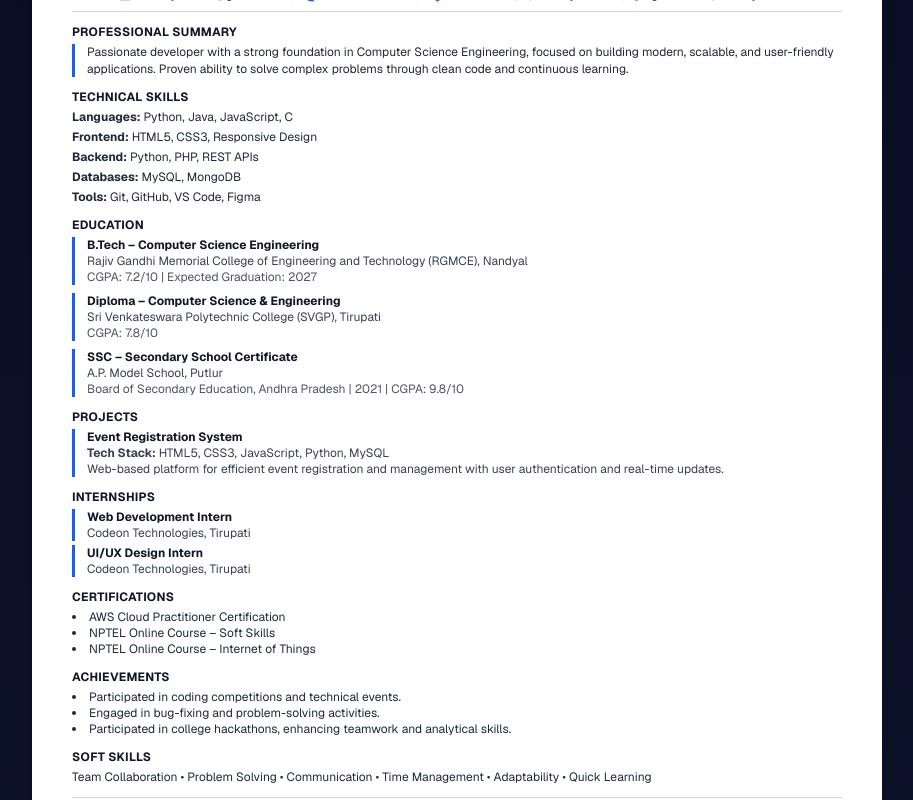
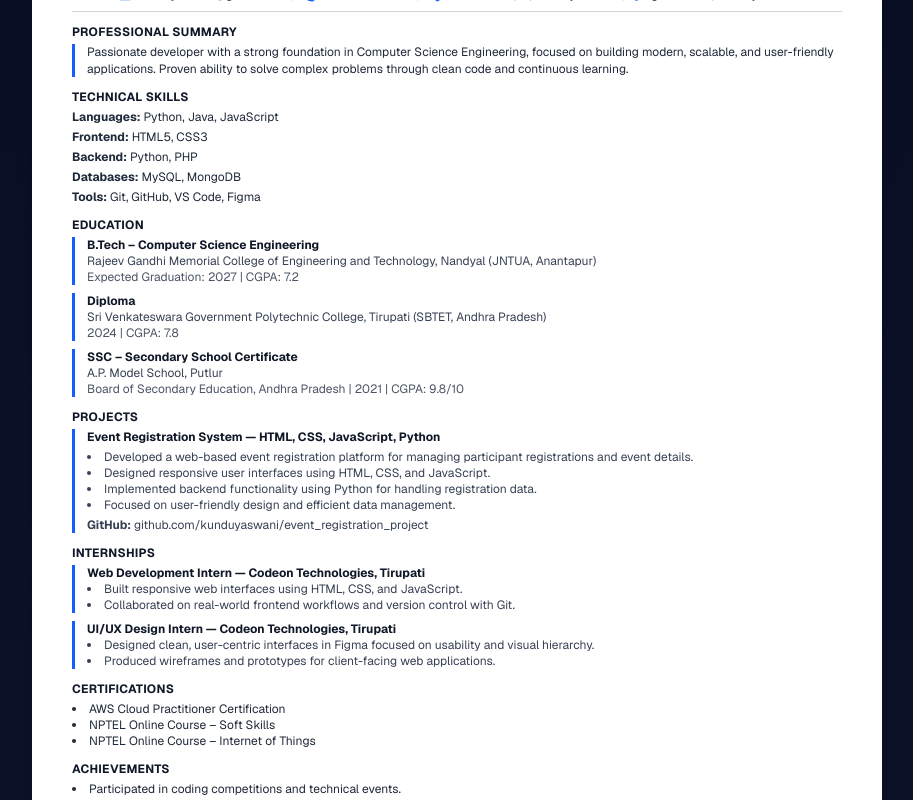
Before and after one commit to kunduyaswani/v0-yaswani-kundu-portfolio, a Next.js app: page / in a window 1280 px wide. Shown: the part 4600-5400 px from the top of the page, without its empty margins (183-1096 px from the left). Built offline with nearby package versions, Linux system fonts and the light colour scheme.

Commit message:
feat: update resume content and technical skills

```diff
--- a/components/resume.tsx
+++ b/components/resume.tsx
@@ -25,109 +25,73 @@ const Resume = () => {
   };
 
   const downloadResume = () => {
-    const resumeText = `YASWANI KUNDU
+    const resumeText = `KUNDU YASWANI
 Aspiring Python Developer | Full Stack Developer
-
-CONTACT INFORMATION
 Email: kunduyaswani@gmail.com | Phone: +91 8919345126
 LinkedIn: linkedin.com/in/kunduyaswani | GitHub: github.com/kunduyaswani
-Location: Tirupati, Andhra Pradesh, India
-
-________________________________________________________________________________
 
 PROFESSIONAL SUMMARY
-
-Passionate developer with a strong foundation in Computer Science Engineering, focused on building
-modern, scalable, and user-friendly applications. Proven ability to solve complex problems through
-clean code and continuous learning. Currently pursuing B.Tech in Computer Science Engineering with
-active project development to achieve industry-ready expertise.
-
-________________________________________________________________________________
+Motivated and detail-oriented B.Tech Computer Science Engineering student with strong fundamentals in Python,
+Java, Web Development, and Database Management. Experienced in building web applications and developing
+software projects. Completed internships in Web Development and UI/UX Design. Passionate about
+problem-solving, software development, and continuous learning. Seeking an entry-level Python Developer or Full
+Stack Developer role to contribute technical skills and grow professionally.
 
 TECHNICAL SKILLS
-
-Programming Languages:        Python, Java, JavaScript, C
-Frontend Development:         HTML5, CSS3, Responsive Design, UI/UX Design
-Backend Development:          Python, PHP, REST APIs
-Databases:                    MySQL, MongoDB
-Tools & Platforms:            Git, GitHub, VS Code, Figma
-Key Competencies:             Object-Oriented Programming (OOP), Problem Solving,
-                             Data Structures, Web Development, Database Design
-
-________________________________________________________________________________
+Programming Languages: Python, Java, JavaScript
+Frontend Technologies: HTML5, CSS3
+Backend Technologies: Python, PHP
+Databases: MySQL, MongoDB
+Tools & Platforms: Git, GitHub, VS Code, Figma
+Concepts: Object-Oriented Programming (OOP), Responsive Web Design, Problem Solving
 
 EDUCATION
+B.Tech – Computer Science Engineering
+Rajeev Gandhi Memorial College of Engineering and Technology, Nandyal (JNTUA, Anantapur)
+Expected Graduation: 2027 | CGPA: 7.2
 
-B.Tech – Computer Science Engineering
-Rajiv Gandhi Memorial College of Engineering and Technology (RGMCE), Nandyal
-CGPA: 7.2/10 | Expected Graduation: 2027
+Diploma
+Sri Venkateswara Government Polytechnic College, Tirupati (SBTET, Andhra Pradesh)
+2024 | CGPA: 7.8
 
-Diploma – Computer Science & Engineering
-Sri Venkateswara Polytechnic College (SVGP), Tirupati
-CGPA: 7.8/10
-
-SSC – Secondary School Certificate
-A.P. Model School, Putlur
-2021 | CGPA: 9.8/10
-
-________________________________________________________________________________
+SSC
+A.P. Model School, Putlur (Board of Secondary Education, Andhra Pradesh)
+2021 | CGPA: 9.8
 
 PROJECTS
+Event Registration System — HTML, CSS, JavaScript, Python
+• Developed a web-based event registration platform for managing participant registrations and event details.
+• Designed responsive user interfaces using HTML, CSS, and JavaScript.
+• Implemented backend functionality using Python for handling registration data.
+• Focused on user-friendly design and efficient data management.
+GitHub: github.com/kunduyaswani/event_registration_project
 
-Event Registration System
-Technologies: HTML5, CSS3, JavaScript, Python, MySQL
-• Developed web-based platform for efficient event registration and management
-• Implemented user authentication and real-time event updates
-• Designed professional UI/UX with responsive layout
-• GitHub: github.com/kunduyaswani/event-registration-system
+INTERNSHIPS
+Web Development Intern — Codeon Technologies, Tirupati
+• Built responsive web interfaces using HTML, CSS, and JavaScript.
+• Collaborated on real-world frontend workflows and version control with Git.
 
-________________________________________________________________________________
-
-INTERNSHIPS & EXPERIENCE
-
-Web Development Intern
-Codeon Technologies, Tirupati
-• Developed responsive web applications using HTML5, CSS3, and JavaScript
-• Collaborated with design team to implement UI mockups
-• Fixed bugs and improved code quality
-
-UI/UX Design Intern
-Codeon Technologies, Tirupati
-• Designed user interfaces for web and mobile applications
-• Created wireframes and prototypes using design tools
-• Conducted user research and incorporated feedback
-
-________________________________________________________________________________
+UI/UX Design Intern — Codeon Technologies, Tirupati
+• Designed clean, user-centric interfaces in Figma focused on usability and visual hierarchy.
+• Produced wireframes and prototypes for client-facing web applications.
 
 CERTIFICATIONS
-
 • AWS Cloud Practitioner Certification
-• NPTEL Online Course – Soft Skills
-• NPTEL Online Course – Internet of Things
-
-________________________________________________________________________________
+• NPTEL – Soft Skills
+• NPTEL – Internet of Things
 
 ACHIEVEMENTS
-
 • Participated in coding competitions and technical events.
 • Engaged in bug-fixing and problem-solving activities.
 • Participated in college hackathons, enhancing teamwork and analytical skills.
 
-________________________________________________________________________________
-
 SOFT SKILLS
-
-Team Collaboration | Problem Solving | Communication | Time Management |
-Adaptability | Quick Learning | Leadership | Attention to Detail
-
-________________________________________________________________________________
+Problem Solving • Team Collaboration • Communication • Time Management • Adaptability • Fast Learner
 
 CAREER OBJECTIVE
-
-Seeking opportunities as a Python Developer or Full Stack Developer where I can
-contribute, learn, and grow while building impactful software solutions and
-gaining real-world industry experience. Committed to delivering high-quality
-code and becoming an industry-ready professional.
+Seeking an entry-level Python Developer or Full Stack Developer position where I can apply my technical
+knowledge, contribute to software development projects, and continuously enhance my professional skills while
+delivering value to the organization.
 `;
 
     const element = document.createElement('a');
@@ -224,9 +188,9 @@ code and becoming an industry-ready professional.
               <div className="space-y-1">
                 <h3 className="text-xs font-bold text-gray-900 uppercase tracking-wide">Technical Skills</h3>
                 <div className="space-y-1 text-xs text-gray-800">
-                  <div><span className="font-bold">Languages:</span> Python, Java, JavaScript, C</div>
-                  <div><span className="font-bold">Frontend:</span> HTML5, CSS3, Responsive Design</div>
-                  <div><span className="font-bold">Backend:</span> Python, PHP, REST APIs</div>
+                  <div><span className="font-bold">Languages:</span> Python, Java, JavaScript</div>
+                  <div><span className="font-bold">Frontend:</span> HTML5, CSS3</div>
+                  <div><span className="font-bold">Backend:</span> Python, PHP</div>
                   <div><span className="font-bold">Databases:</span> MySQL, MongoDB</div>
                   <div><span className="font-bold">Tools:</span> Git, GitHub, VS Code, Figma</div>
                 </div>
@@ -238,13 +202,13 @@ code and becoming an industry-ready professional.
                 <div className="space-y-2 text-xs">
                   <div className="border-l-3 border-blue-600 pl-3">
                     <p className="font-bold text-gray-900">B.Tech – Computer Science Engineering</p>
-                    <p className="text-gray-700">Rajiv Gandhi Memorial College of Engineering and Technology (RGMCE), Nandyal</p>
-                    <p className="text-gray-600">CGPA: 7.2/10 | Expected Graduation: 2027</p>
+                    <p className="text-gray-700">Rajeev Gandhi Memorial College of Engineering and Technology, Nandyal (JNTUA, Anantapur)</p>
+                    <p className="text-gray-600">Expected Graduation: 2027 | CGPA: 7.2</p>
                   </div>
                   <div className="border-l-3 border-blue-600 pl-3">
-                    <p className="font-bold text-gray-900">Diploma – Computer Science & Engineering</p>
-                    <p className="text-gray-700">Sri Venkateswara Polytechnic College (SVGP), Tirupati</p>
-                    <p className="text-gray-600">CGPA: 7.8/10</p>
+                    <p className="font-bold text-gray-900">Diploma</p>
+                    <p className="text-gray-700">Sri Venkateswara Government Polytechnic College, Tirupati (SBTET, Andhra Pradesh)</p>
+                    <p className="text-gray-600">2024 | CGPA: 7.8</p>
                   </div>
                   <div className="border-l-3 border-blue-600 pl-3">
                     <p className="font-bold text-gray-900">SSC – Secondary School Certificate</p>
@@ -257,24 +221,35 @@ code and becoming an industry-ready professional.
               {/* Projects */}
               <div className="space-y-1">
                 <h3 className="text-xs font-bold text-gray-900 uppercase tracking-wide">Projects</h3>
-                <div className="border-l-3 border-blue-600 pl-3 text-xs">
-                  <p className="font-bold text-gray-900">Event Registration System</p>
-                  <p className="text-gray-700"><span className="font-bold">Tech Stack:</span> HTML5, CSS3, JavaScript, Python, MySQL</p>
-                  <p className="text-gray-700">Web-based platform for efficient event registration and management with user authentication and real-time updates.</p>
+                <div className="border-l-3 border-blue-600 pl-3 text-xs space-y-1">
+                  <p className="font-bold text-gray-900">Event Registration System — HTML, CSS, JavaScript, Python</p>
+                  <ul className="text-gray-700 list-disc list-inside space-y-0">
+                    <li>Developed a web-based event registration platform for managing participant registrations and event details.</li>
+                    <li>Designed responsive user interfaces using HTML, CSS, and JavaScript.</li>
+                    <li>Implemented backend functionality using Python for handling registration data.</li>
+                    <li>Focused on user-friendly design and efficient data management.</li>
+                  </ul>
+                  <p className="text-gray-700"><span className="font-bold">GitHub:</span> github.com/kunduyaswani/event_registration_project</p>
                 </div>
               </div>
 
               {/* Internships */}
               <div className="space-y-1">
                 <h3 className="text-xs font-bold text-gray-900 uppercase tracking-wide">Internships</h3>
-                <div className="space-y-1 text-xs">
+                <div className="space-y-2 text-xs">
                   <div className="border-l-3 border-blue-600 pl-3">
-                    <p className="font-bold text-gray-900">Web Development Intern</p>
-                    <p className="text-gray-700">Codeon Technologies, Tirupati</p>
+                    <p className="font-bold text-gray-900">Web Development Intern — Codeon Technologies, Tirupati</p>
+                    <ul className="text-gray-700 list-disc list-inside space-y-0">
+                      <li>Built responsive web interfaces using HTML, CSS, and JavaScript.</li>
+                      <li>Collaborated on real-world frontend workflows and version control with Git.</li>
+                    </ul>
                   </div>
                   <div className="border-l-3 border-blue-600 pl-3">
-                    <p className="font-bold text-gray-900">UI/UX Design Intern</p>
-                    <p className="text-gray-700">Codeon Technologies, Tirupati</p>
+                    <p className="font-bold text-gray-900">UI/UX Design Intern — Codeon Technologies, Tirupati</p>
+                    <ul className="text-gray-700 list-disc list-inside space-y-0">
+                      <li>Designed clean, user-centric interfaces in Figma focused on usability and visual hierarchy.</li>
+                      <li>Produced wireframes and prototypes for client-facing web applications.</li>
+                    </ul>
                   </div>
                 </div>
               </div>
@@ -303,7 +278,7 @@ code and becoming an industry-ready professional.
               <div className="space-y-1">
                 <h3 className="text-xs font-bold text-gray-900 uppercase tracking-wide">Soft Skills</h3>
                 <p className="text-xs text-gray-800">
-                  Team Collaboration • Problem Solving • Communication • Time Management • Adaptability • Quick Learning
+                  Problem Solving • Team Collaboration • Communication • Time Management • Adaptability • Fast Learner
                 </p>
               </div>
 
@@ -319,7 +294,7 @@ code and becoming an industry-ready professional.
 
           {/* Additional Actions */}
           <motion.div variants={itemVariants} className="text-center text-gray-400 text-sm">
-            <p>Click the download button above to save your resume as a text file</p>
+            <p>Click the download button above to save your resume as a PDF</p>
           </motion.div>
         </motion.div>
       </div>
```
